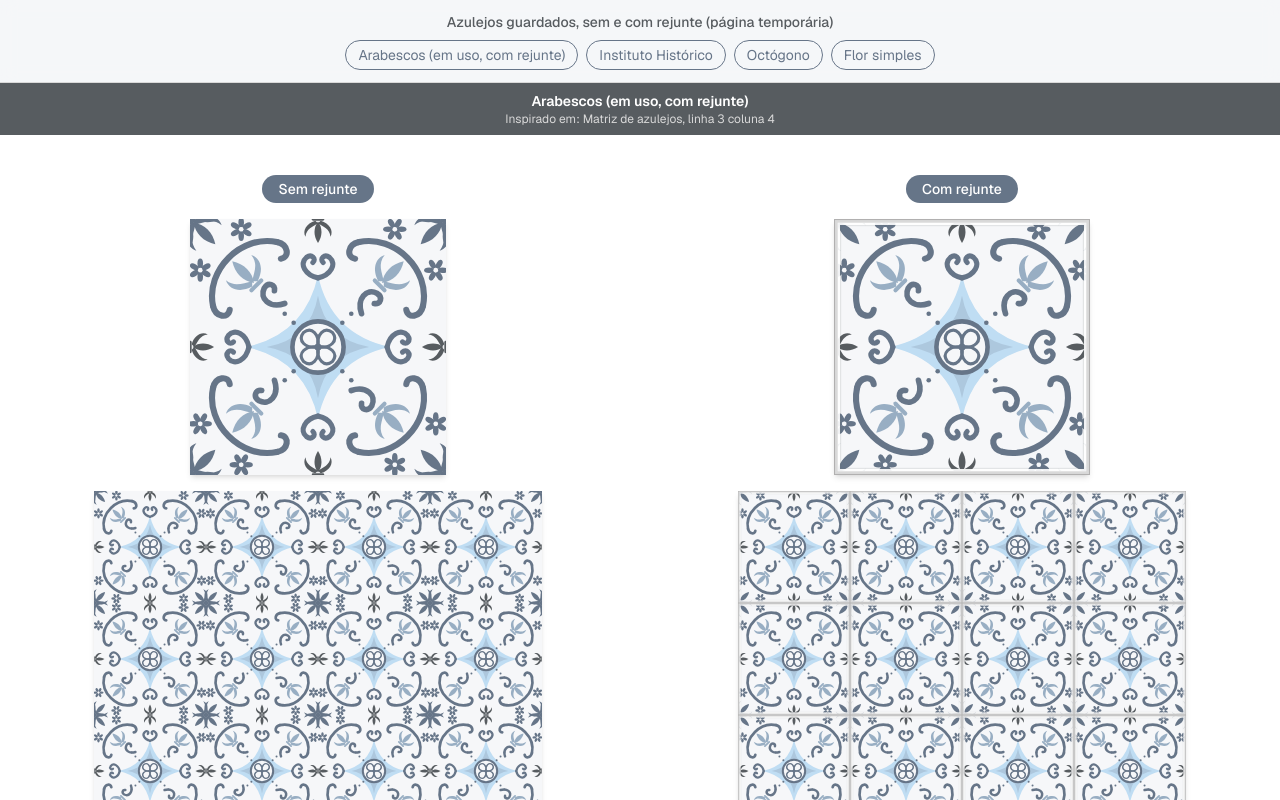
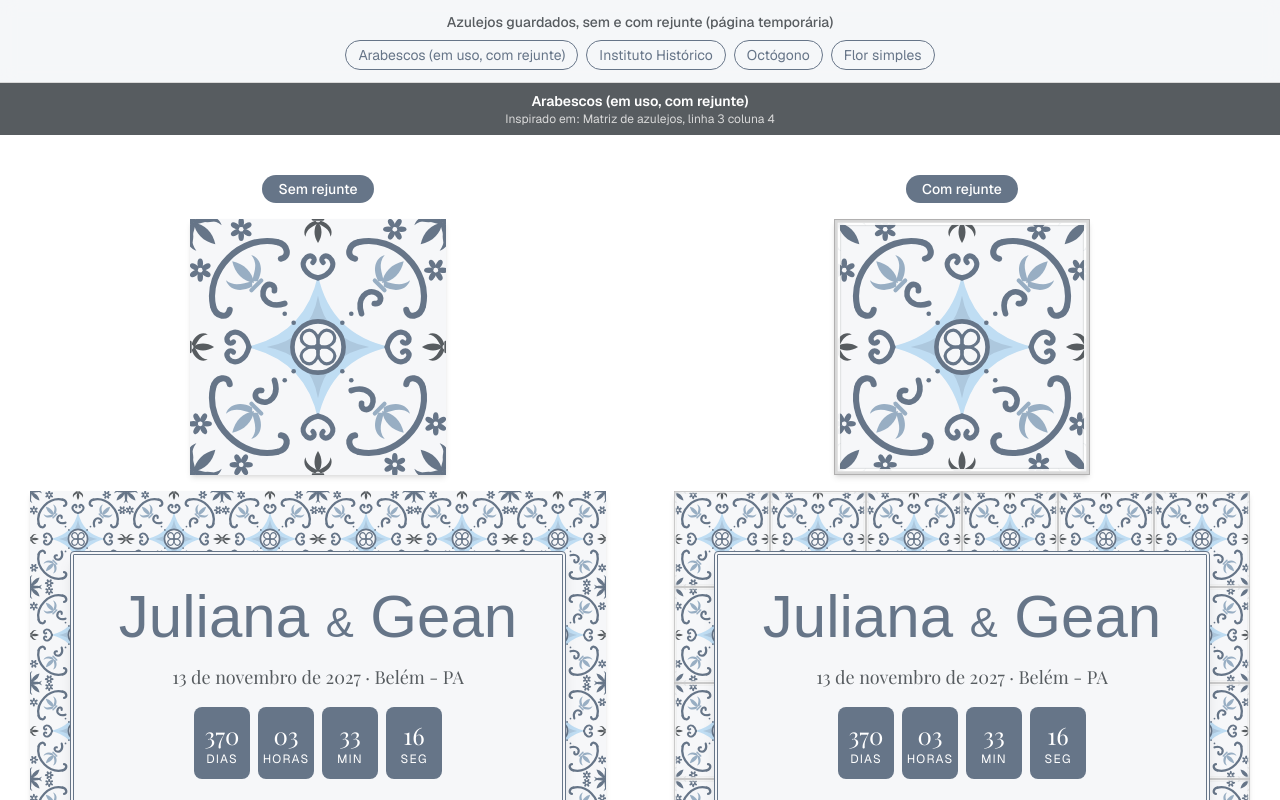
Before and after one commit to gean-costa/wedding-gj-site, a Next.js app: page /estilos/azulejo-novo in a window 1280 px wide. Shown: the top 800 px of the page. Built offline with nearby package versions, Linux system fonts and the light colour scheme; a web font is replaced by a local one.

Commit message:
Vitrine de azulejos: cartão dos noivos sobre cada versão

```diff
--- a/src/app/estilos/azulejo-novo/page.tsx
+++ b/src/app/estilos/azulejo-novo/page.tsx
@@ -5,6 +5,8 @@ import type { ComponentType } from "react";
 import type { Metadata } from "next";
 import { AzulejoBackground } from "@/components/Azulejo";
 import { azulejoDesigns } from "@/components/AzulejoDesigns";
+import { Countdown } from "@/components/Countdown";
+import { wedding } from "@/lib/wedding";
 
 export const metadata: Metadata = { title: "Azulejos guardados" };
 
@@ -15,8 +17,18 @@ function Variant({ id, label, Tile }: { id: string; label: string; Tile: Compone
       <svg viewBox="0 0 100 100" className="w-56 max-w-full shadow-md sm:w-64" aria-hidden>
         <Tile />
       </svg>
-      <div className="relative h-64 w-full max-w-md overflow-hidden shadow-md sm:h-80">
-        <AzulejoBackground id={id} Tile={Tile} size={112} />
+      {/* Parede com o cartão da página inicial por cima */}
+      <div className="relative flex min-h-96 w-full max-w-xl items-center justify-center overflow-hidden px-4 py-12 shadow-md sm:px-10">
+        <AzulejoBackground id={id} Tile={Tile} />
+        <div className="relative flex w-full flex-col items-center gap-4 rounded-sm border-4 border-double border-primary bg-paper px-3 py-8 text-center shadow-lg">
+          <h2 className="whitespace-nowrap font-script text-5xl leading-none text-primary sm:text-6xl">
+            {wedding.brideFirstName} <span className="text-[0.7em]">&</span> {wedding.groomFirstName}
+          </h2>
+          <p className="font-serif text-base sm:text-lg">
+            {wedding.dateLabel} · {wedding.city}
+          </p>
+          <Countdown target={wedding.date.toISOString()} compact />
+        </div>
       </div>
     </div>
   );
--- a/src/components/Countdown.tsx
+++ b/src/components/Countdown.tsx
@@ -16,7 +16,8 @@ function getRemaining(target: number): Remaining {
 
 // A hora atual só é lida no navegador (useEffect), nunca durante a geração da
 // página no servidor; antes disso mostramos "--".
-export function Countdown({ target }: { target: string }) {
+// `compact` mantém o tamanho de celular em qualquer tela (útil em prévias).
+export function Countdown({ target, compact = false }: { target: string; compact?: boolean }) {
   const [remaining, setRemaining] = useState<Remaining | null>(null);
 
   useEffect(() => {
@@ -35,16 +36,19 @@ export function Countdown({ target }: { target: string }) {
   ];
 
   return (
-    <div className="flex justify-center gap-2 min-[360px]:gap-3 sm:gap-6" aria-label="Contagem regressiva">
+    <div
+      className={`flex justify-center gap-2 ${compact ? "" : "min-[360px]:gap-3 sm:gap-6"}`}
+      aria-label="Contagem regressiva"
+    >
       {units.map(([key, label]) => (
         <div
           key={key}
-          className="flex w-14 flex-col items-center rounded-lg bg-primary py-3 text-white min-[360px]:w-16 sm:w-24"
+          className={`flex w-14 flex-col items-center rounded-lg bg-primary py-3 text-white ${compact ? "" : "min-[360px]:w-16 sm:w-24"}`}
         >
-          <span className="font-serif text-2xl tabular-nums sm:text-4xl">
+          <span className={`font-serif text-2xl tabular-nums ${compact ? "" : "sm:text-4xl"}`}>
             {remaining ? String(remaining[key]).padStart(2, "0") : "--"}
           </span>
-          <span className="text-xs uppercase tracking-widest sm:text-sm">{label}</span>
+          <span className={`text-xs uppercase tracking-widest ${compact ? "" : "sm:text-sm"}`}>{label}</span>
         </div>
       ))}
     </div>
```
